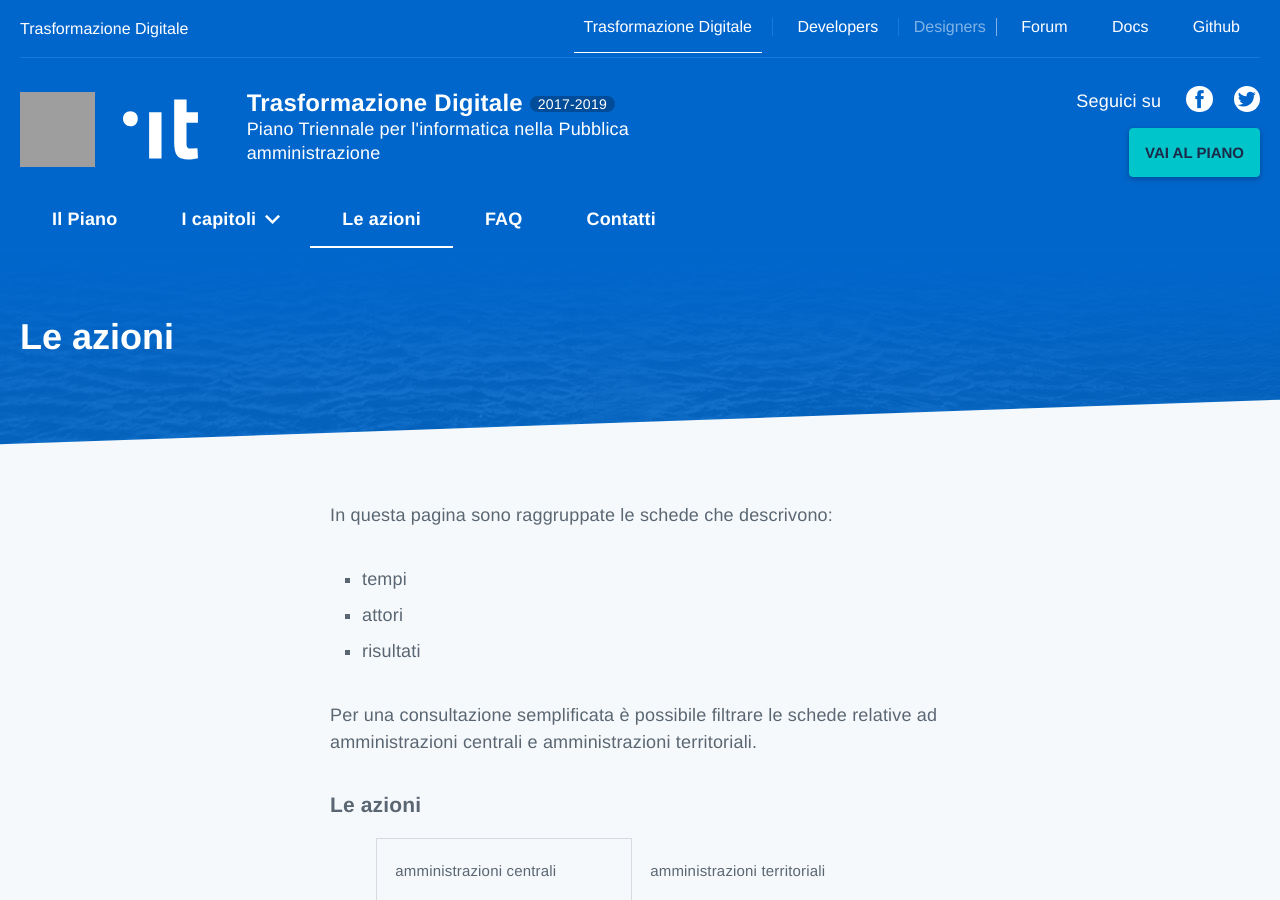
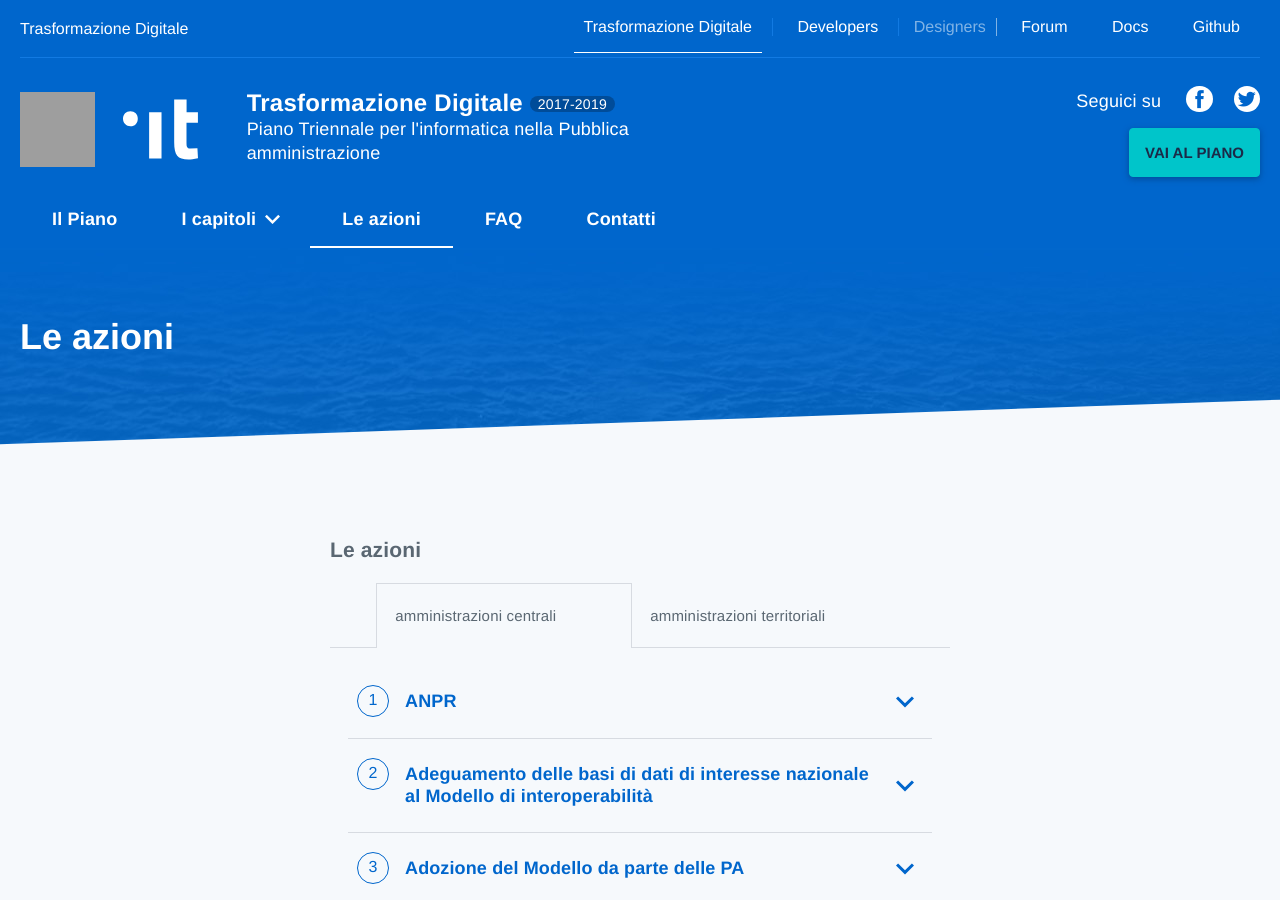
Before and after one commit to italia/pianotriennale-ict.italia.it, a Jekyll site: the page built from _pages/it/azioni.md, in a window 1280 px wide and 900 px high. Built offline with Jekyll 4.4.1, drawn with Linux system fonts in a browser that asks for light colours; some web fonts are replaced; grey boxes are pictures that could not be loaded.

Commit message:
Removed text from actions page

```diff
--- a/_pages/it/azioni.md
+++ b/_pages/it/azioni.md
@@ -7,9 +7,3 @@
 linee-azione: true
 linee-azione-all: true
 ---
-In questa pagina sono raggruppate le schede che descrivono:
-   - tempi
-   - attori
-   - risultati
-
-Per una consultazione semplificata è possibile filtrare le schede relative ad amministrazioni centrali e amministrazioni territoriali.
```
